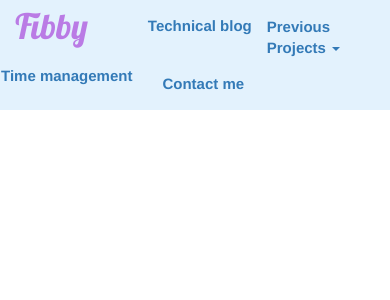
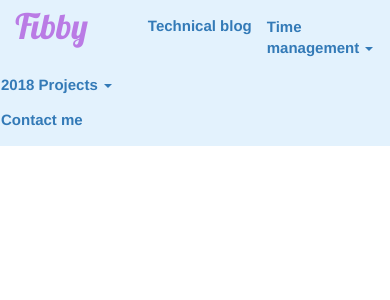
Before and after one commit to 0ooops/PeronalSite, a Django app: page /time_management/all_items/ in a window 390 px wide. Shown: the top 300 px of the page. Run offline with Django 3.2, Linux system fonts and the light colour scheme; data that the repository does not hold is empty; some libraries are stand-ins or nearby versions.

Commit message:
1230 fibby add home page, move base template and css to mysite folder

```diff
--- /dev/null
+++ b/mysite/home.html
@@ -0,0 +1 @@
+hello
--- a/mysite/settings.py
+++ b/mysite/settings.py
@@ -37,6 +37,7 @@ INSTALLED_APPS = [
     'django.contrib.sessions',
     'django.contrib.messages',
     'django.contrib.staticfiles',
+    'mysite',
     'timeManagement',
 ]
 
--- a/timeManagement/templates/timeManagement/base.html
+++ b/mysite/templates/mysite/base.html
@@ -15,9 +15,18 @@
             <a class="navbar-brand col-md-2 base-header_logo_font" href="#">Fibby</a>
             <a class="navbar-brand col-md-1" href="#"></a>
             <a class="navbar-brand col-md-2 base-header_font" href="#">Technical blog</a>
-            <a class="navbar-brand col-md-2 base-header_font" href="#">Time management</a>
+            <!-- <a class="navbar-brand col-md-2 base-header_font" href="#">Time management</a>               -->
             <div class="dropdown col-md-2">
-                <div class="dropdown-toggle base-header_font" type="button" data-toggle="dropdown">Previous Projects
+                <div class="dropdown-toggle base-header_font" type="button" data-toggle="dropdown">Time management
+                    <span class="caret"></span>
+                </div>
+                <ul class="dropdown-menu">
+                    <li><a href="/time_management/all_items">Time summary</a></li>
+                    <li><a href="/time_management/today_items">Today's tasks</a></li>
+                </ul>
+            </div>
+            <div class="dropdown col-md-2">
+                <div class="dropdown-toggle base-header_font" type="button" data-toggle="dropdown">2018 Projects
                     <span class="caret"></span>
                 </div>
                 <ul class="dropdown-menu">
--- /dev/null
+++ b/mysite/templates/mysite/home.html
@@ -0,0 +1,5 @@
+{% extends 'mySite/base.html' %}
+
+{% block content %}
+Coming soon...
+{% endblock %}
--- a/mysite/urls.py
+++ b/mysite/urls.py
@@ -15,8 +15,10 @@ Including another URLconf
 """
 from django.conf.urls import url, include
 from django.contrib import admin
+from . import views
 
 urlpatterns = [
+    url(r'^$', views.home, name='home'),
     url(r'^admin/', admin.site.urls),
     url(r'^time_management/', include('timeManagement.urls')),
 ]
--- /dev/null
+++ b/mysite/views.py
@@ -0,0 +1,5 @@
+from django.shortcuts import render
+
+
+def home(request):
+    return render(request, 'mysite/home.html')
--- a/timeManagement/templates/timeManagement/all_items.html
+++ b/timeManagement/templates/timeManagement/all_items.html
@@ -1,9 +1,9 @@
-{% extends 'timeManagement/base.html' %}
+{% extends 'mySite/base.html' %}
 
 {% block content %}
     {% for item in items %}
         <div class="col-md-4">
-            <h1><a href="">{{ item.title }}</a></h1>
+            <h3><a href="">{{ item.title }}</a></h3>
             <p>{{ item.description|linebreaksbr }}</p>
             <p>Estimated Hours: {{ item.estimated_hour }}</p>
             <p>Completed Hours: {{ item.spent_hour }}</p>
--- a/timeManagement/templates/timeManagement/today_items.html
+++ b/timeManagement/templates/timeManagement/today_items.html
@@ -1,4 +1,4 @@
-{% extends 'timeManagement/base.html' %}
+{% extends 'mySite/base.html' %}
 
 {% block content %}
 <div class="row">
```
Also changed, not shown: mysite/static/css/base.css (renamed from timeManagement/static/css/base.css).
